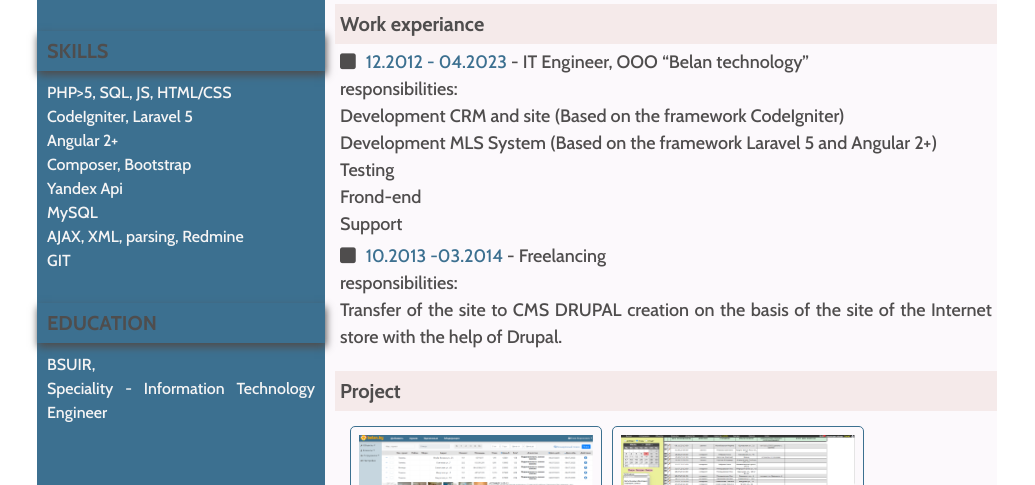
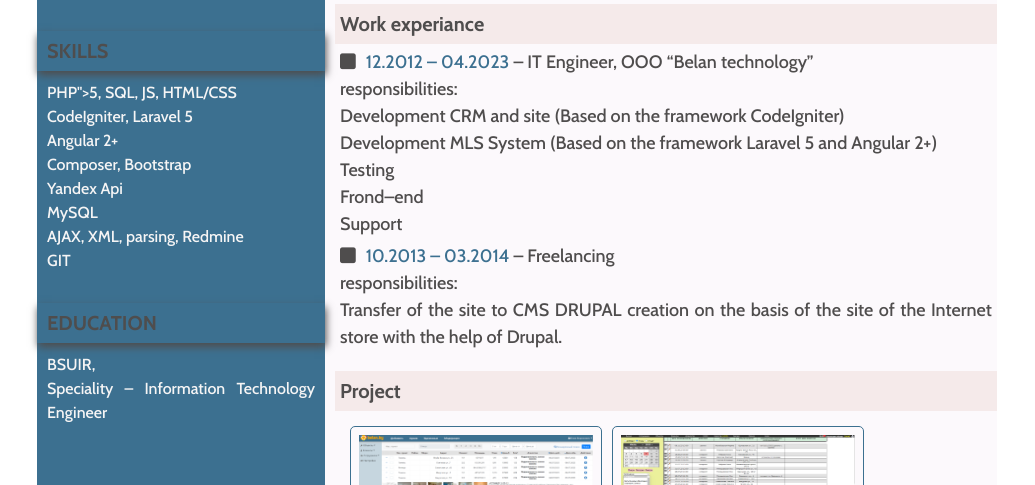
Before and after one commit to YuliyaVoronovich/rsschool-cv, a plain HTML site: page index.html in a window 1280 px wide. Shown: the part 467-952 px from the top of the page, without its empty margins (123-1158 px from the left). Drawn offline with nearby package versions, Linux system fonts and the light colour scheme.

Commit message:
refactor: change escape sequences

```diff
--- a/index.html
+++ b/index.html
@@ -47,7 +47,7 @@
         <section class="left-section" id="skills">
           <h2>SKILLS</h2>
             <ul class="skills-list">
-              <li class="skills-item">PHP>5, SQL, JS, HTML/CSS</li>
+              <li class="skills-item">PHP"&gt;5, SQL, JS, HTML/CSS</li>
               <li class="skills-item">CodeIgniter, Laravel 5</li>
               <li class="skills-item">Angular 2+</li>
               <li class="skills-item">Composer, Bootstrap</li>
@@ -59,7 +59,7 @@
         </section>
         <section class="left-section" id="education">
           <h2>EDUCATION</h2>
-          <p class="education">BSUIR, <br> Speciality - Information Technology Engineer</p>
+          <p class="education">BSUIR, <br> Speciality &ndash; Information Technology Engineer</p>
         </section>
       </div>
       <div class="right-side">
@@ -69,8 +69,8 @@
         </section>
         <section class="right-section" id="experiance">
           <h2>Work experiance</h2>
-          <p><i class="side-icon fa-solid fa-square"></i><span class="work-year">12.2012 - 04.2023</span> - IT Engineer, OOO “Belan technology”<br>responsibilities:<br>Development CRM and site (Based on the framework CodeIgniter)<br>Development MLS System (Based on the framework Laravel 5 and Angular 2+)<br>Testing<br>Frond-end<br>Support</p>
-          <p><i class="side-icon fa-solid fa-square"></i><span class="work-year">10.2013 -03.2014</span> - Freelancing<br>responsibilities:<br>Transfer of the site to CMS DRUPAL creation on the basis of the site of the Internet store with the help of Drupal.</p>
+          <p><i class="side-icon fa-solid fa-square"></i><span class="work-year">12.2012 &ndash; 04.2023</span> &ndash; IT Engineer, OOO “Belan technology”<br>responsibilities:<br>Development CRM and site (Based on the framework CodeIgniter)<br>Development MLS System (Based on the framework Laravel 5 and Angular 2+)<br>Testing<br>Frond&ndash;end<br>Support</p>
+          <p><i class="side-icon fa-solid fa-square"></i><span class="work-year">10.2013 &ndash; 03.2014</span> &ndash; Freelancing<br>responsibilities:<br>Transfer of the site to CMS DRUPAL creation on the basis of the site of the Internet store with the help of Drupal.</p>
         </section>
         <section class="right-section" id="projects">
           <h2>Project</h2>
```
